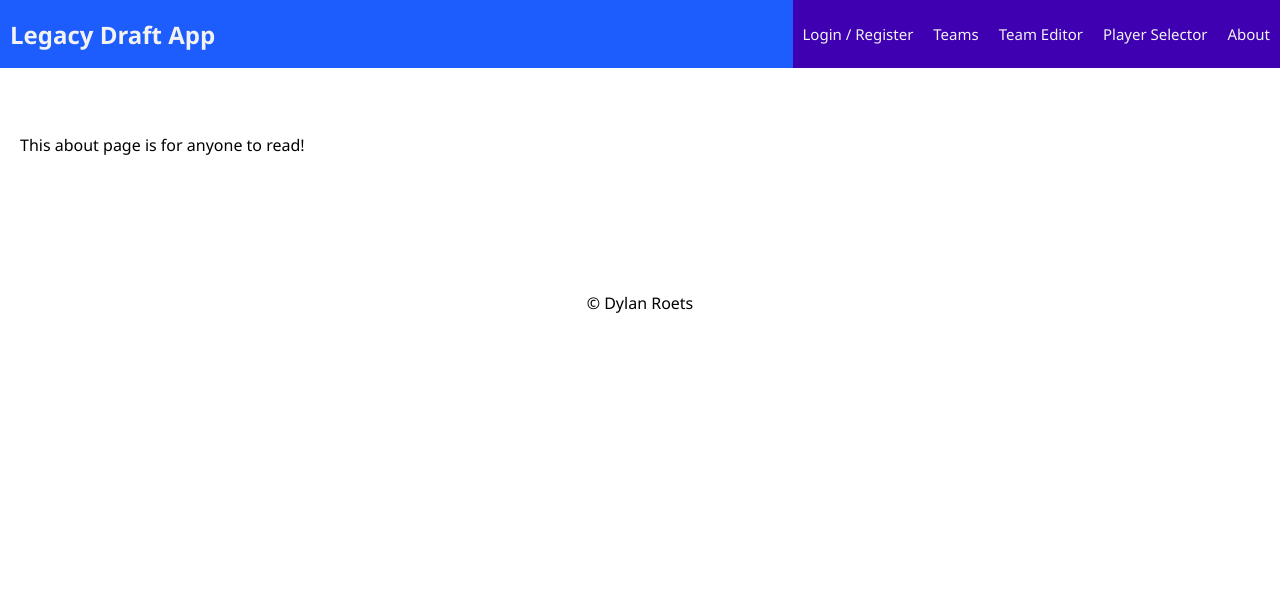
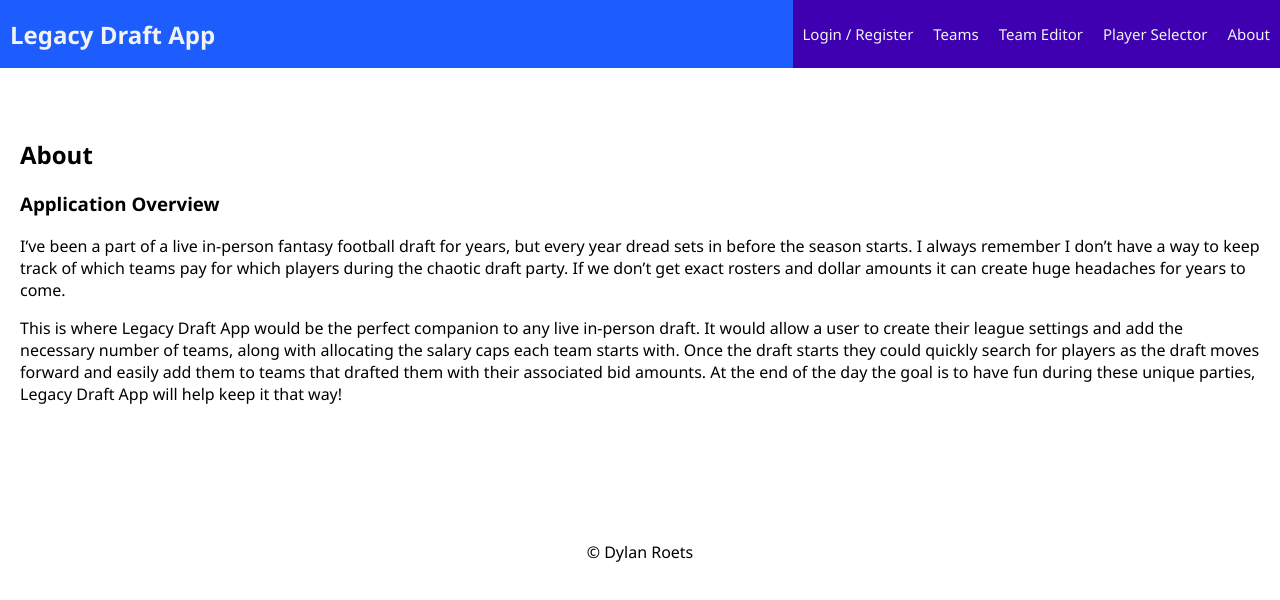
Before and after one commit to dylanroets/Legacy-Draft-App, a React (Create React App) app: page /#/about in a window 1280 px wide. Shown: the top 600 px of the page. Built offline with nearby package versions, Linux system fonts and the light colour scheme; no server answers.

Commit message:
finished a temporary about page

```diff
--- a/src/components/AboutPage/AboutPage.jsx
+++ b/src/components/AboutPage/AboutPage.jsx
@@ -8,8 +8,11 @@ import React from 'react';
 function AboutPage() {
   return (
     <div className="container">
+      <h2>About</h2>
       <div>
-        <p>This about page is for anyone to read!</p>
+        <h3>Application Overview</h3>
+        <p>I’ve been a part of a live in-person fantasy football draft for years, but every year dread sets in before the season starts. I always remember I don’t have a way to keep track of which teams pay for which players during the chaotic draft party. If we don’t get exact rosters and dollar amounts it can create huge headaches for years to come.</p>
+        <p>This is where Legacy Draft App would be the perfect companion to any live in-person draft. It would allow a user to create their league settings and add the necessary number of teams, along with allocating the salary caps each team starts with. Once the draft starts they could quickly search for players as the draft moves forward and easily add them to teams that drafted them with their associated bid amounts. At the end of the day the goal is to have fun during these unique parties, Legacy Draft App will help keep it that way!</p>
       </div>
     </div>
   );
```
